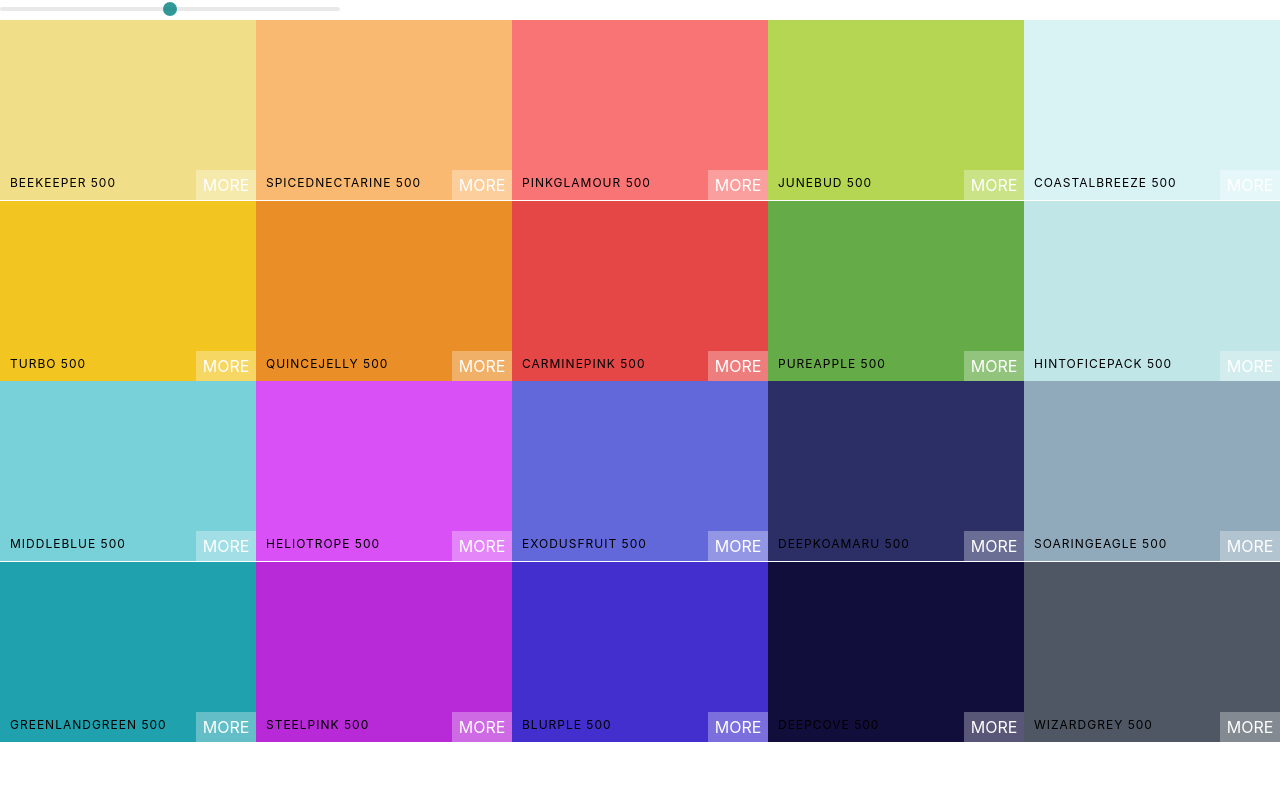
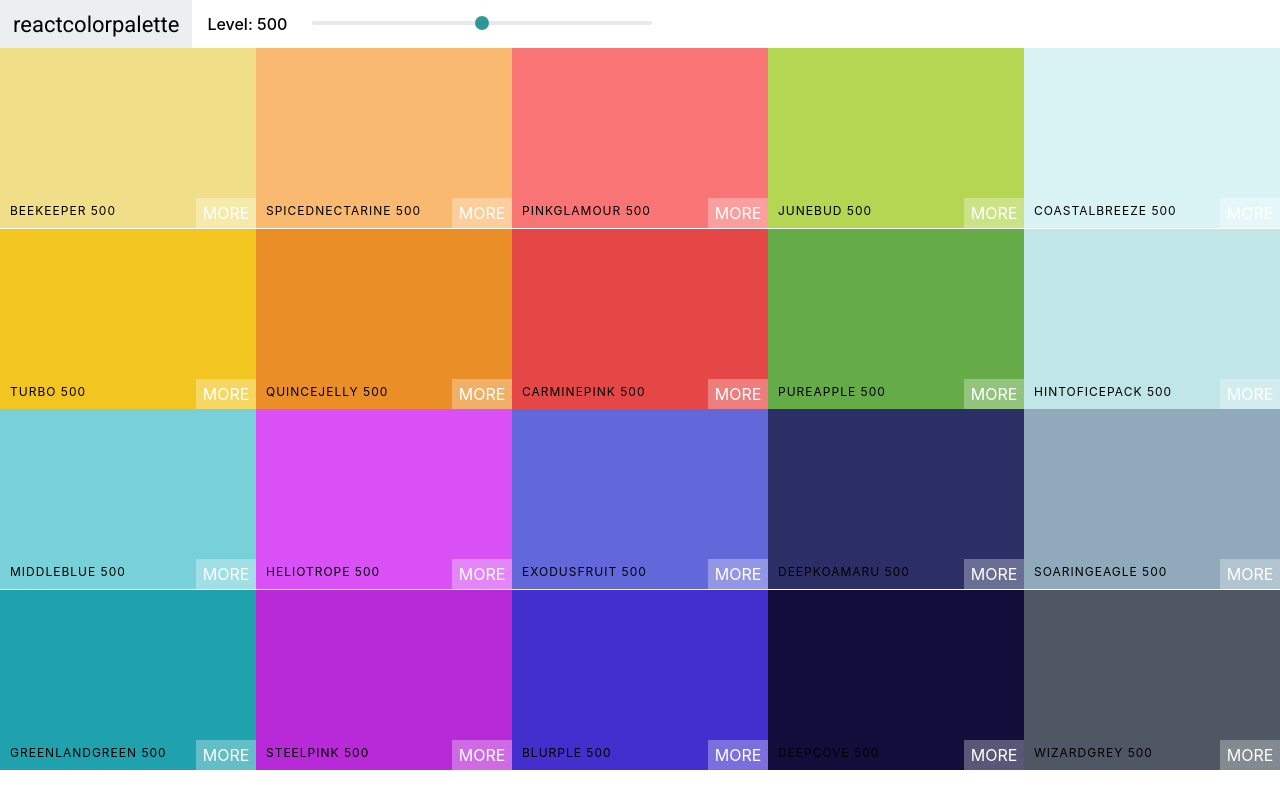
Before and after one commit to AymanStarlight/color-palettes-app, a React (Create React App) app: page / in a window 1280 px wide. Built offline with nearby package versions, Linux system fonts and the light colour scheme.

Commit message:
Added the NavBar Component

```diff
--- /dev/null
+++ b/src/NavBar.js
@@ -0,0 +1,26 @@
+import React, { Component } from 'react'
+import Slider from 'rc-slider';
+import 'rc-slider/assets/index.css';
+import './Styles/NavBar.css'
+
+class NavBar extends Component {
+    render() {
+        const { level, changeLevel } = this.props
+        return (
+            <header className='NavBar'>
+                <div className="logo">
+                    <a href="#">reactcolorpalette</a>
+                </div>
+                <div className="slider-container">
+                    <span className='level'>Level: {level}</span>
+                    <div className="slider">
+                        <Slider defaultValue={level} min={100} max={900} step={100} onChange={changeLevel} />
+                    </div>
+                </div>
+
+            </header>
+        )
+    }
+}
+
+export default NavBar
--- a/src/Palette.js
+++ b/src/Palette.js
@@ -1,8 +1,7 @@
 import React, { Component } from 'react'
 import ColorBox from './ColorBox'
-import Slider from 'rc-slider';
-import 'rc-slider/assets/index.css';
 import './Styles/Palette.css'
+import NavBar from './NavBar'
 
 
 class Palette extends Component {
@@ -26,10 +25,8 @@
         ))
         return (
             <div className='Palette'>
-                <div className="slider">
-                    <Slider defaultValue={level} min={100} max={900} step={100} onChange={this.changeLevel} />
-                </div>
                 {/* NavBar goes Here */}
+                <NavBar level={level} changeLevel={this.changeLevel} />
                 <div className="Palette-colors">
                     {/* Bunch of color boxes */}
                     {colorBoxes}
--- /dev/null
+++ b/src/Styles/NavBar.css
@@ -0,0 +1,48 @@
+@import url("https://fonts.googleapis.com/css2?family=Roboto:wght@100;400;500&display=swap");
+
+.NavBar {
+	display: flex;
+	justify-content: flex-start;
+	align-items: center;
+	height: 6vh;
+}
+
+.logo {
+	margin-right: 15px;
+	padding: 0 13px;
+	font-size: 22px;
+	background-color: #eceff1;
+	font-family: Roboto;
+	height: 100%;
+	display: flex;
+	align-items: center;
+}
+
+.logo a {
+	text-decoration: none;
+	color: black;
+}
+
+.level {
+	margin-right: 25px;
+	font-weight: 500;
+}
+
+.slider {
+	width: 340px;
+	margin: 0 auto;
+	display: inline-block;
+}
+
+div.rc-slider-track {
+	background-color: transparent;
+}
+div.rc-slider.rail {
+	height: 8px;
+}
+div.rc-slider-handle {
+	background-color: teal;
+	outline: none;
+	border: 2px solid teal;
+	box-shadow: none;
+}
--- a/src/Styles/Palette.css
+++ b/src/Styles/Palette.css
@@ -6,22 +6,3 @@
 .Palette-colors {
 	height: 90%;
 }
-
-.slider {
-	width: 340px;
-	margin: 0 auto;
-	display: inline-block;
-}
-
-div.rc-slider-track {
-	background-color: transparent;
-}
-div.rc-slider.rail {
-	height: 8px;
-}
-div.rc-slider-handle {
-	background-color: teal;
-	outline: none;
-	border: 2px solid teal;
-	box-shadow: none;
-}
```
Also changed, not shown: 1 other file (tests, documents, lock files or other folders).
